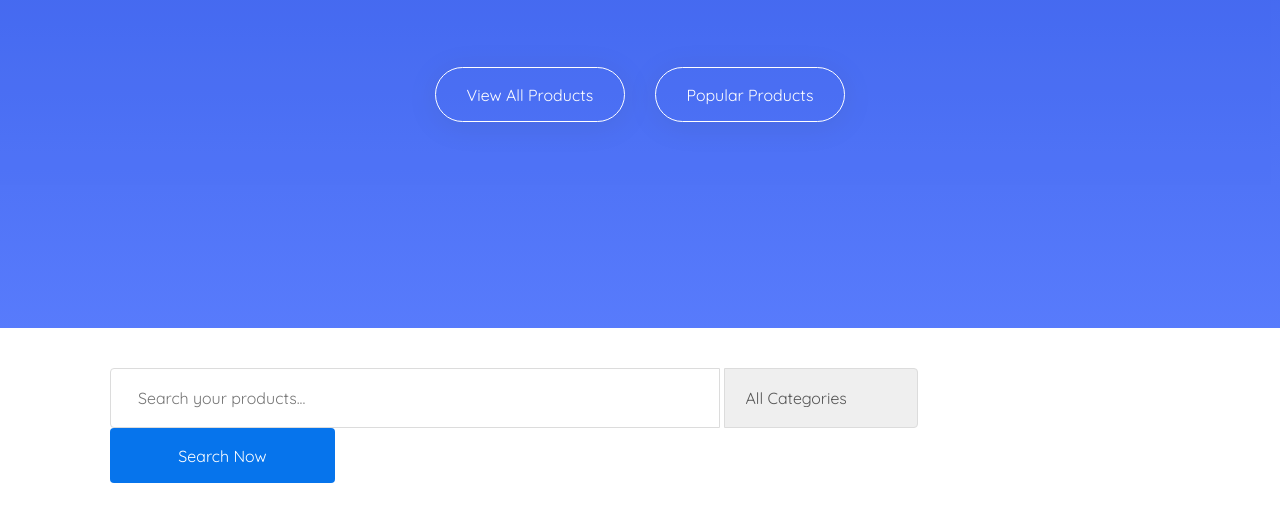
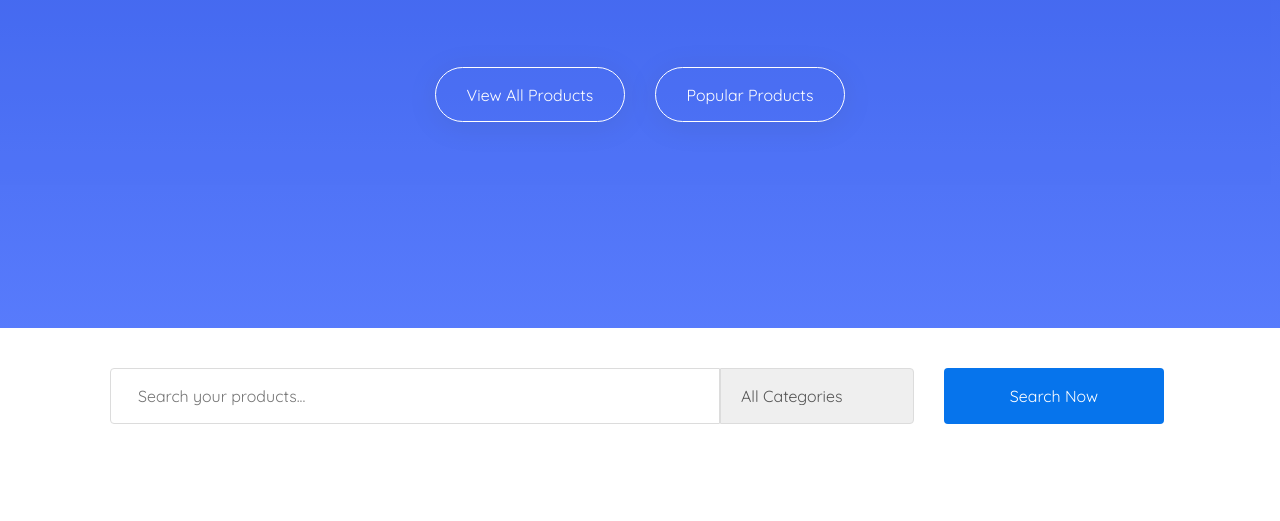
Before and after one commit to affectal/MartPlase, a website: page app/index.html in a window 1280 px wide. Shown: the part 578-1099 px from the top of the page. Drawn offline with nearby package versions, Linux system fonts and the light colour scheme; files that its build step writes are made by us from their sources.

Commit message:
'app/scss/style.scss'

```diff
--- a/app/scss/style.scss
+++ b/app/scss/style.scss
@@ -217,32 +217,37 @@
 }
 
 .search__inner {
-    display: inline-block;
     width: 100%;
     min-height: 135px;
     padding: 40px;
+    form {
+        width: 100%;
+        display: flex;
+        align-items: center;
+    }
     input {
         max-width: 610px;
         width: 100%;
         border: 1px solid #dcdcdc;
         border-top-left-radius: 4px;
         border-bottom-left-radius: 4px;
-        padding: 20px 27px;
+        padding: 18px 27px;
         color: #676767;
         margin: 0;
     }
     select {
+        max-width: 195px;
         appearance: none;
         border: 1px solid #dcdcdc;
         border-top-right-radius: 4px;
         border-bottom-right-radius: 4px;
-        padding: 20px 70px 20px 20px;
+        padding: 18px 70px 18px 20px;
         margin-right: 30px;
         color: #555;
     }
     button {
-        width: 225px;
-        height: 55px;
+        width: 220px;
+        height: 56px;
         background-color: $blue;
         color: #fff;
         border-radius: 4px;
```
